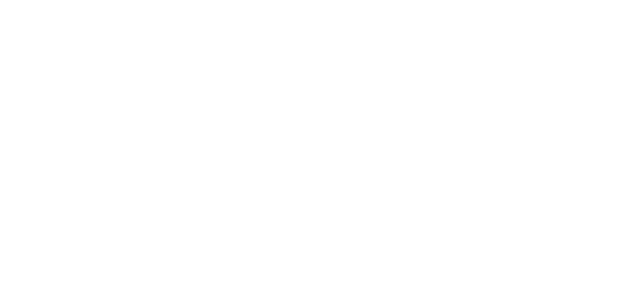
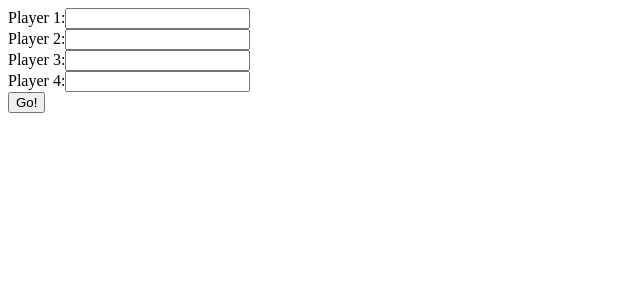
Before and after one commit to itsRaawwb/cst336Lab3, a PHP site: page / in a window 1280 px wide. Before the commit the part shown is empty. Shown: the top 300 px of the page, without its empty margins (0-640 px from the left). Run offline with PHP 8.4, Linux system fonts and the light colour scheme.

Commit message:
new stuff

```diff
--- a/index.php
+++ b/index.php
@@ -1,3 +1,30 @@
+<!DOCTYPE html>
+<html>
+    <head>
+        <title> </title>
+    </head>
+    <body>
+        <form action="game.php" method="POST">
+            <div>
+                <label>Player 1:</label><input type="text" name ="p1" />
+            </div>
+            <div>
+                <label>Player 2:</label><input type="text" name ="p2" />
+            </div>
+            <div>
+                <label>Player 3:</label><input type="text" name ="p3" />
+            </div>
+            <div>
+                <label>Player 4:</label><input type="text" name ="p4" />
+            </div>
+            <input type="submit" value="Go!" />
+        </form>
+
+    </body>
+</html>
+
 <?php
 
+
+
 ?>
```
